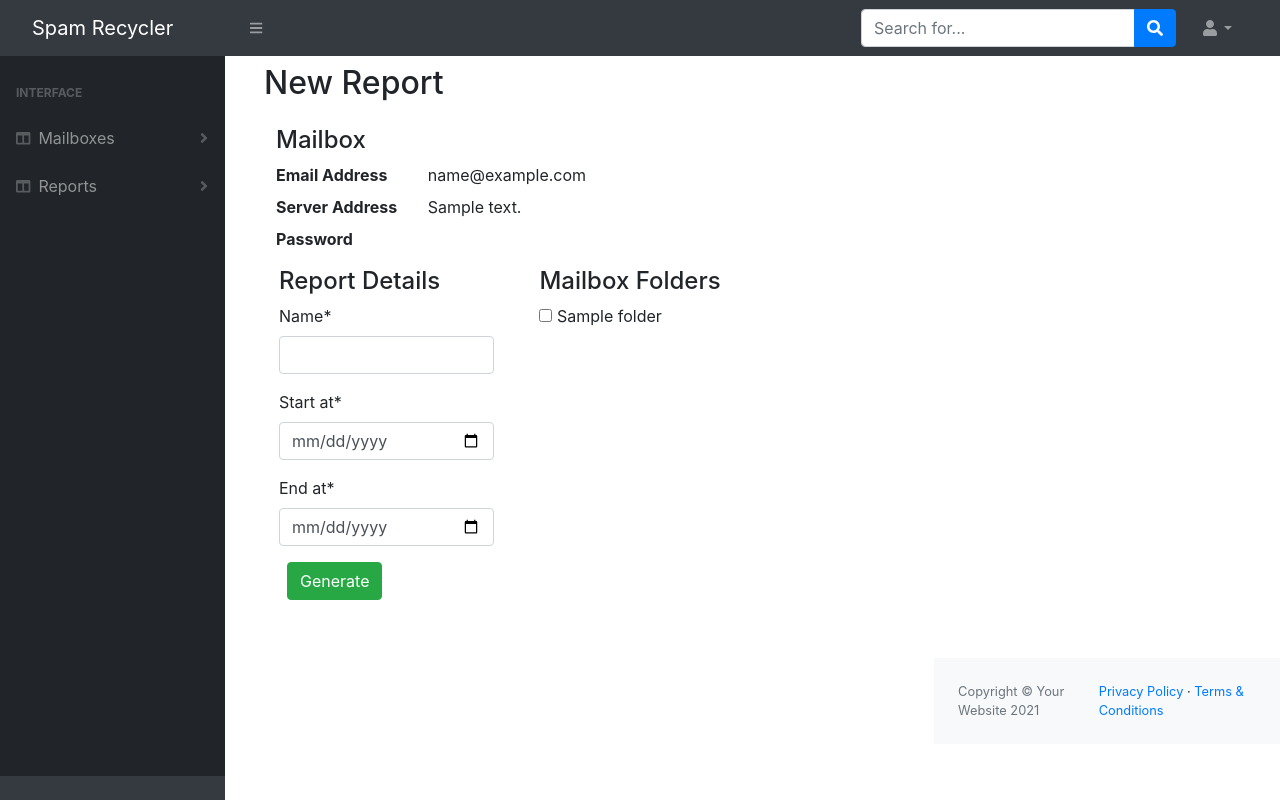
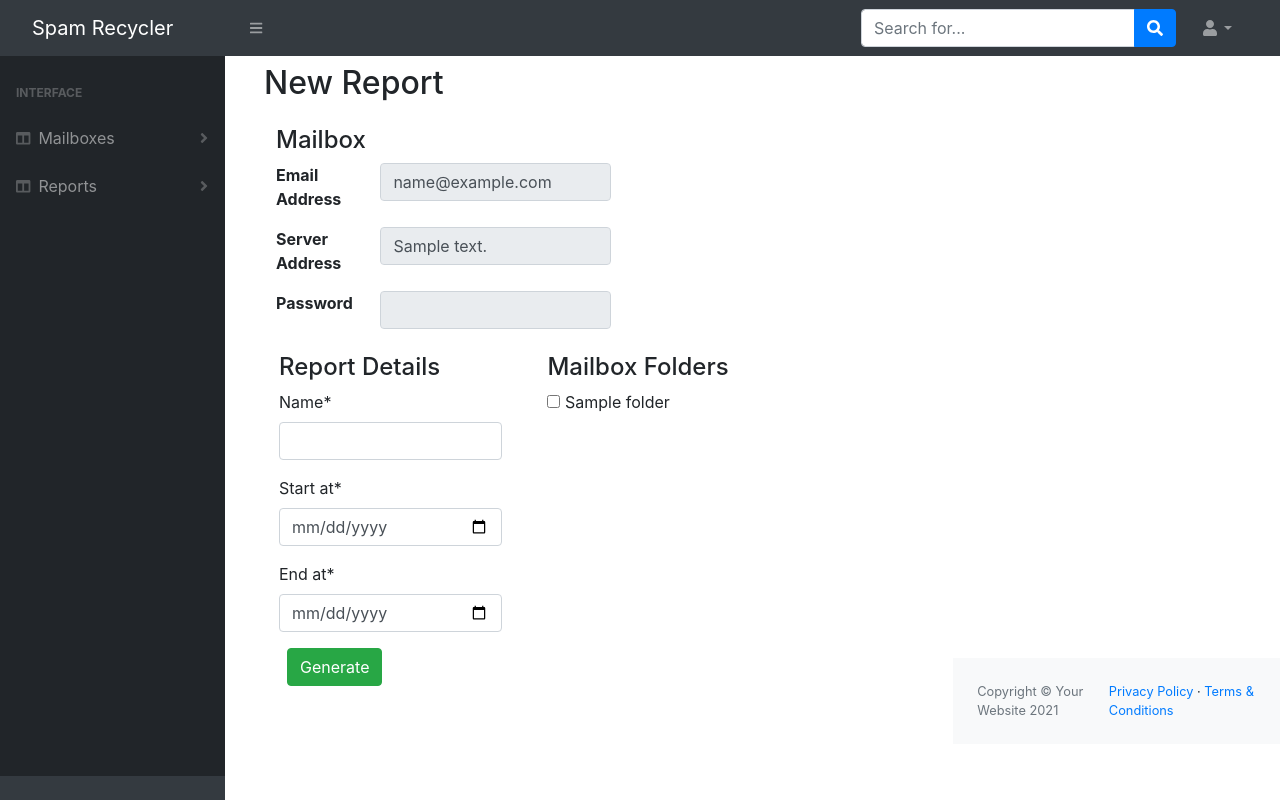
Before and after one commit to KubaTaba1uga/django_spam_recycler, a Django app: template templates/reports/report_create_template.html in a window 1280 px wide. Run offline with Django 3.2, Linux system fonts and the light colour scheme; tables that the repository leaves empty hold one stand-in row (values such as "Sample post"); the template is opened without the code that fills it: values that come from a table or form of the project are taken from there, most other values are stand-ins (such as "Sample title", 1, 10 or a date in 2020); some libraries are stand-ins or nearby versions.

Commit message:
add more input fields in report create template

```diff
--- a/reports/views.py
+++ b/reports/views.py
@@ -13,6 +13,7 @@ class ReportListView(ShowOwnerReportsListMixin, ShowGuestReportsListMixin, gener
 
 class ReportCreateView(generic.View):
     template_name = 'reports/report_create_template.html'
+    http_method_names = ['post']
 
     def render_site(
             self, request, email_address, server_address, password):
@@ -30,6 +31,11 @@ class ReportCreateView(generic.View):
                  'form': ReportGenerateForm()
         })
 
+    # def post(self, request, *args, **kwargs):
+    #     report_form = ReportGenerateForm(request.POST)
+
+    #     if report_form.is_valid():
+
 
 class MailboxValidateView(ValidateMailboxOwnerMixin, ValidateMailboxImapMixin, PassLoggedUserToFormMixin, generic.FormView):
     template_name = 'reports/mailbox_validate_template.html'
--- a/templates/reports/report_create_template.html
+++ b/templates/reports/report_create_template.html
@@ -13,18 +13,16 @@
   <div class='row'>
       <h4 class="mt-3">Mailbox</h4>
       <dl class='row'>
-      {% comment %}
-
-      TO-DO
-        Change col-sm-9 to disabled input
-
-      {% endcomment %}
-          <dt class="col-sm-3">Email Address</dt>
-          <dd class="col-sm-9">{{ mailbox.email_address }}</dd>
-          <dt class="col-sm-3">Server Address</dt>
-          <dd class="col-sm-9">{{ mailbox.server_address }}</dd>
-          <dt class="col-sm-3">Password</dt>
-          <dd class="col-sm-9">{{ mailbox.password }}</dd>
+        <dt class="col-sm-2">Email Address</dt>
+        <dd class="col-sm-5"><input type="text" id="email_address" name="email_address" class="textInput form-control" value="{{ mailbox.email_address }}" disabled></dd><br>
+      </dl>
+      <dl class='row'>
+        <dt class="col-sm-2">Server Address</dt>
+        <dd class="col-sm-5"><input type="text" id="server_address" name="server_address" class="textInput form-control"  value="{{ mailbox.server_address }}" disabled></dd>
+      </dl>
+      <dl class='row'>
+        <dt class="col-sm-2">Password</dt>
+        <dd class="col-sm-5"><input type="text" id="password" name="password" class="textInput form-control"  value="{{ mailbox.password }}" disabled></dd>
       </dl>
     </div>
   </div>
```
